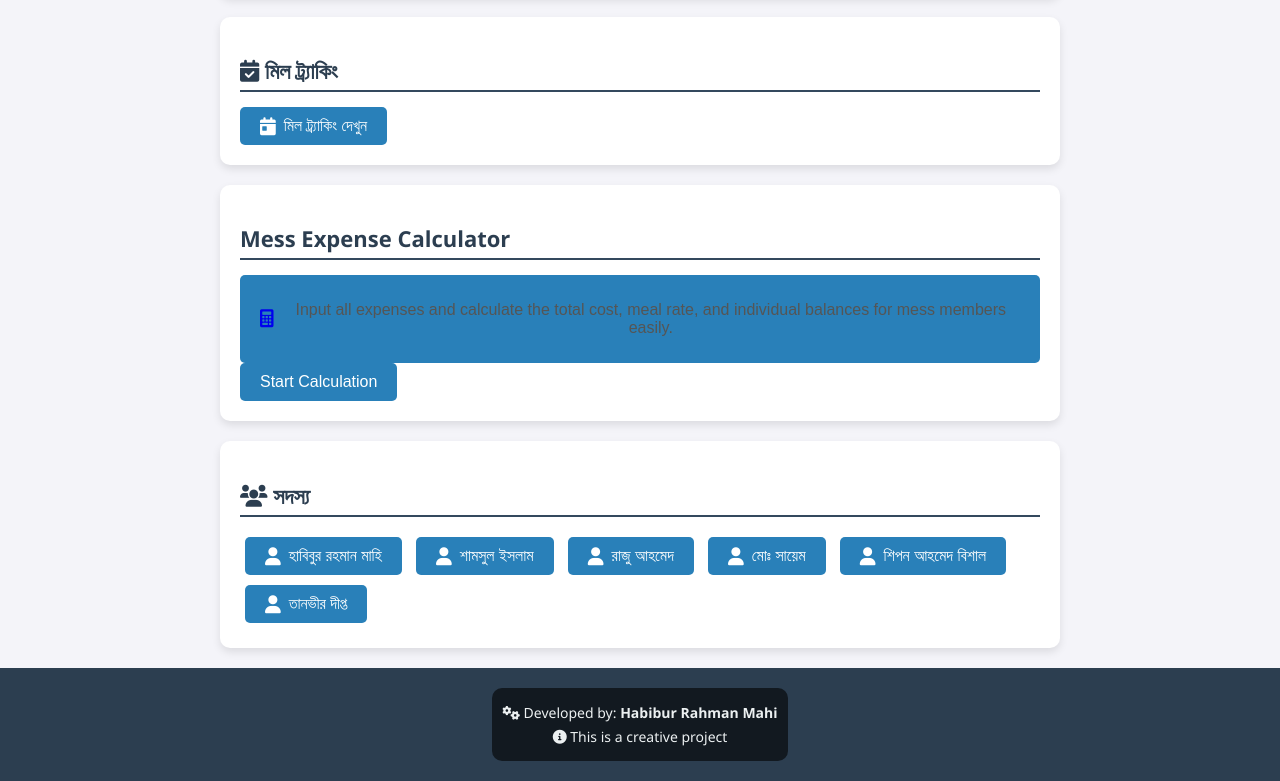
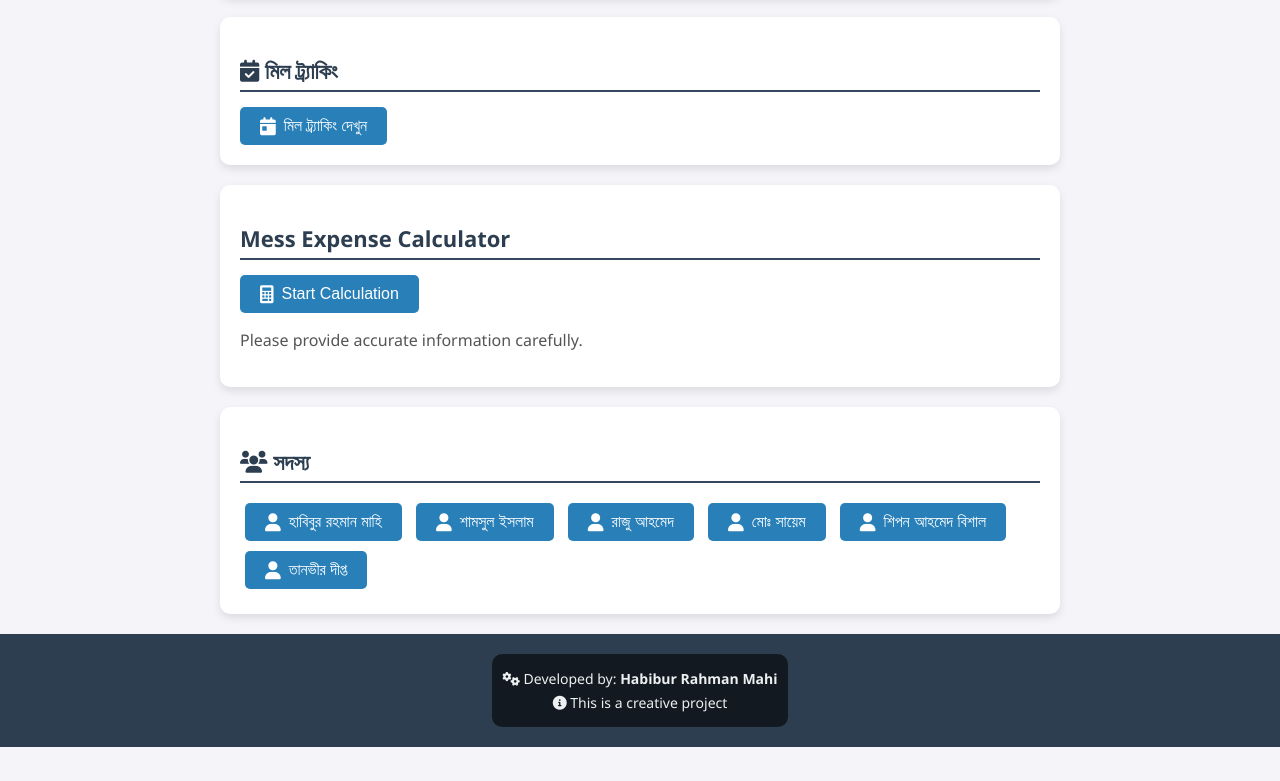
Before and after one commit to misson-infinity/Chatro_Niketon, a plain HTML site: page index.html in a window 1280 px wide. Shown: the part 715-1496 px from the top of the page. After the commit the page ends 1462 px from the top, so only its background shows below. Drawn offline with Linux system fonts and the light colour scheme; no server answers.

Commit message:
index.html

```diff
--- a/index.html
+++ b/index.html
@@ -216,9 +216,9 @@
     <a href="meal_tracking.html"><button><i class="fas fa-calendar-day"></i> মিল ট্র্যাকিং দেখুন</button></a> <!-- Icon added to the button -->
   </section>
 <section id="mess-expense-calculator.html">
-  <h2>Mess Expense Calculator</h2> <a href="mess-expense-calculator.html"><button><i class="fas fa-calculator"></i></a>
-  <p>Input all expenses and calculate the total cost, meal rate, and individual balances for mess members easily.</p>
-  <button onclick="calculate()">Start Calculation</button>
+  <h2>Mess Expense Calculator</h2> <a href="mess-expense-calculator.html"><button><i class="fas fa-calculator"></i>Start Calculation</button></a>
+  <p>Please provide accurate information carefully.</p>
+
 </section>
 
 <style>
```
